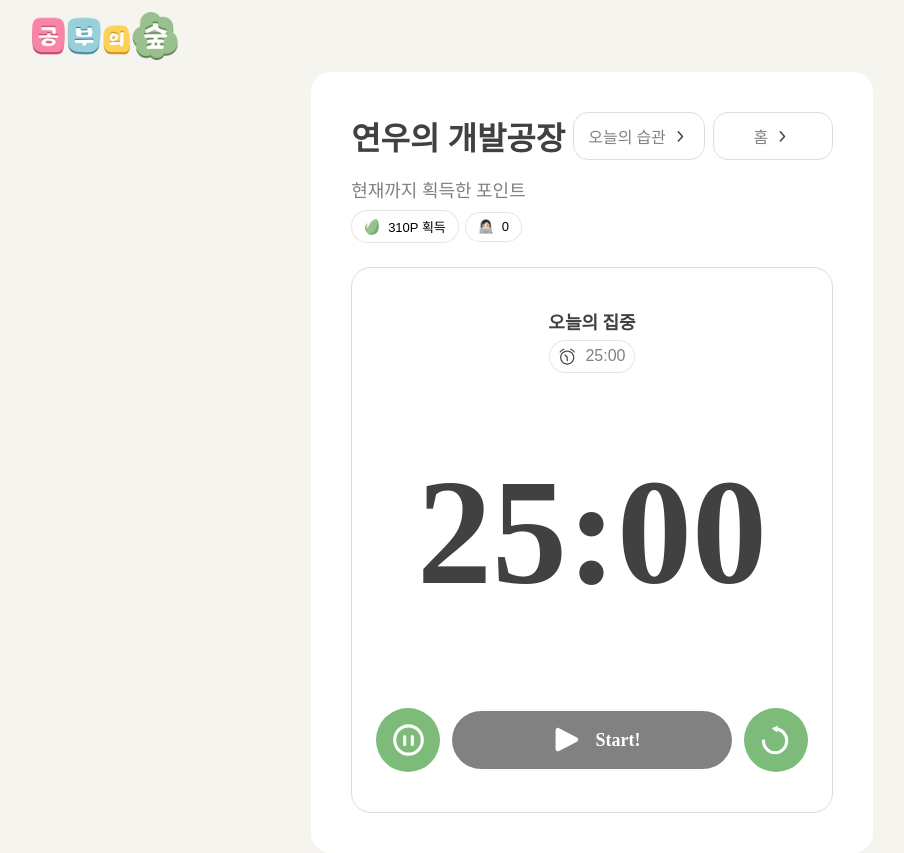
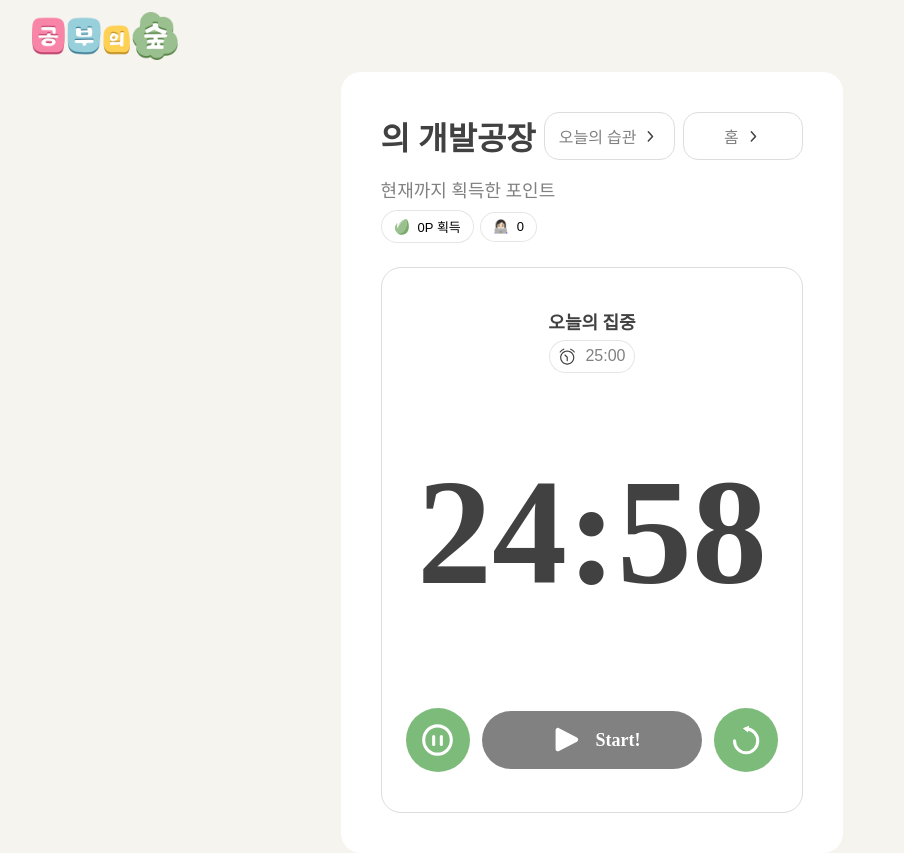
Before and after one commit to quothraven1122/13-study-forest-1-FE, a React (Vite) app: page /studies/1/focus in a window 1280 px wide. Both pictures are taken after a click on the button "Start!". Shown: the whole page, without its empty margins (48-952 px from the left). Built offline with nearby package versions, Linux system fonts and the light colour scheme; a web font is replaced by a local one.

Commit message:
feat: page focusPage 비즈니스로직까지 작성, fetch부분은 주석처리

```diff
--- a/src/pages/FocusPage/FocusPage.jsx
+++ b/src/pages/FocusPage/FocusPage.jsx
@@ -1,4 +1,4 @@
-import { useState } from 'react';
+import { useEffect, useState, useRef } from 'react';
 import { useNavigate, useParams } from 'react-router-dom';
 import styles from './FocusPage.module.css';
 import Button from '../../components/Button/Button.jsx';
@@ -12,18 +12,59 @@ import RestartIcon from '../../assets/icons/ic_restart.svg';
 import PauseIcon from '../../assets/icons/ic_pause.svg';
 
 export default function FocusPage() {
-  const userName = '연우'; // 일단은...
-  const [totalEarnedPoints, setTotalEarnedPoints] = useState(310);
+  const [timerMinutes, setTimerMinutes] = useState(25);
+  const [userName, setUserName] = useState('');
+  const [totalEarnedPoints, setTotalEarnedPoints] = useState(0);
+  // useEffect(() => {
+  //   const fetchStudyDetail = async () => {
+  //     const response = await fetch(`/api/studies/${studyId}`);
+  //     const data = await response.json();
+  //     setUserName(data.name);
+  //     setTimerMinutes(data.timerMinutes); //
+  //     setTotalEarnedPoints(data.points); // 초기 포인트
+  //   };
+  //   fetchStudyDetail();
+  // }, [studyId]);
 
   const navigate = useNavigate();
   const { studyId } = useParams();
+  const totalSeconds = timerMinutes * 60;
+  const [remaining, setRemaining] = useState(totalSeconds);
+  const [overtime, setOvertime] = useState(0);
+  const [loading, setLoading] = useState(false);
 
   // 'idle' (아무일도 없는 상태 게으른..)
   // 'running' (진행중)
   // 'paused' (일시정지)
   // 'overtime' (시간초과)
   const [status, setStatus] = useState('idle');
-  const [toast, setToast] = useState(null);
+  const [toast, setToast] = useState(null); // { id, message, type }
+  const intervalRef = useRef(null);
+  useEffect(() => {
+    if (status !== 'running' && status !== 'overtime') {
+      if (intervalRef.current) clearInterval(intervalRef.current);
+      return;
+    }
+
+    intervalRef.current = setInterval(() => {
+      if (status === 'running') {
+        setRemaining((prev) => {
+          if (prev <= 1) {
+            setStatus('overtime');
+            return 0;
+          }
+          return prev - 1;
+        });
+      } else if (status === 'overtime') {
+        setOvertime((prev) => prev + 1);
+      }
+    }, 1000);
+    return () => {
+      if (intervalRef.current) clearInterval(intervalRef.current);
+    };
+  }, [status]);
+
+  const calcPoints = (minutes) => 3 + Math.floor(minutes / 1);
 
   // ── 토스트 제어 핸들러 ───────────────────────────────────────
   const showToast = (message, type = 'success') => {
@@ -48,12 +89,36 @@ export default function FocusPage() {
 
   const handleReset = () => {
     setStatus('idle');
+    setRemaining(totalSeconds); // 처음에 셋팅한 총 s로 돌아감
+    setOvertime(0);
     setToast(null);
   };
 
-  const handleStop = () => {
-    showToast('3포인트를 획득했습니다!', 'success');
+  const handleStop = async () => {
+    clearInterval(intervalRef.current);
+    setLoading(true);
+    const points = calcPoints(timerMinutes);
+
+    // const response = await fetch(`api/studies/${studyId}/points`, {
+    //   method: 'PATCH',
+    //   body: JSON.stringify({ points }),
+    // });
+    // const data = await response.json();
+    // setTotalEarnedPoints(data.point); // points point??? 네이밍 좀 이상한데
+    // try catch 문 필요
+
+    showToast(`${points}포인트를 획득했습니다!`, 'success');
+    setLoading(false);
     setStatus('idle');
+    setRemaining(totalSeconds);
+    setOvertime(0);
+  };
+
+  const format = (secs) => {
+    const abs = Math.abs(secs);
+    const m = String(Math.floor(abs / 60)).padStart(2, '0');
+    const s = String(abs % 60).padStart(2, '0');
+    return `${m}:${s}`;
   };
 
   // ── 스타일 및 UI 분기 변수 ────────────────────────────────────
@@ -64,9 +129,8 @@ export default function FocusPage() {
       : status === 'overtime'
         ? styles.timerGreen
         : '';
-
-  // 퍼블리싱 확인용 고정 시간 텍스트
-  const displayTime = status === 'overtime' ? '00:12' : '25:00';
+  const displayTime =
+    status === 'overtime' ? `${format(overtime)}` : format(remaining);
 
   return (
     <>
@@ -99,7 +163,7 @@ export default function FocusPage() {
             {isActive && (
               <span className={styles.timerSetting}>
                 <img src={TimerIcon} alt='timer' />
-                25:00
+                {format(totalSeconds)}
               </span>
             )}
           </div>
@@ -153,6 +217,7 @@ export default function FocusPage() {
                 shape='Round'
                 className={styles.buttonStop}
                 onClick={handleStop}
+                disabled={loading}
               >
                 <img src={StopIcon} alt='stop' />
                 Stop!
```
